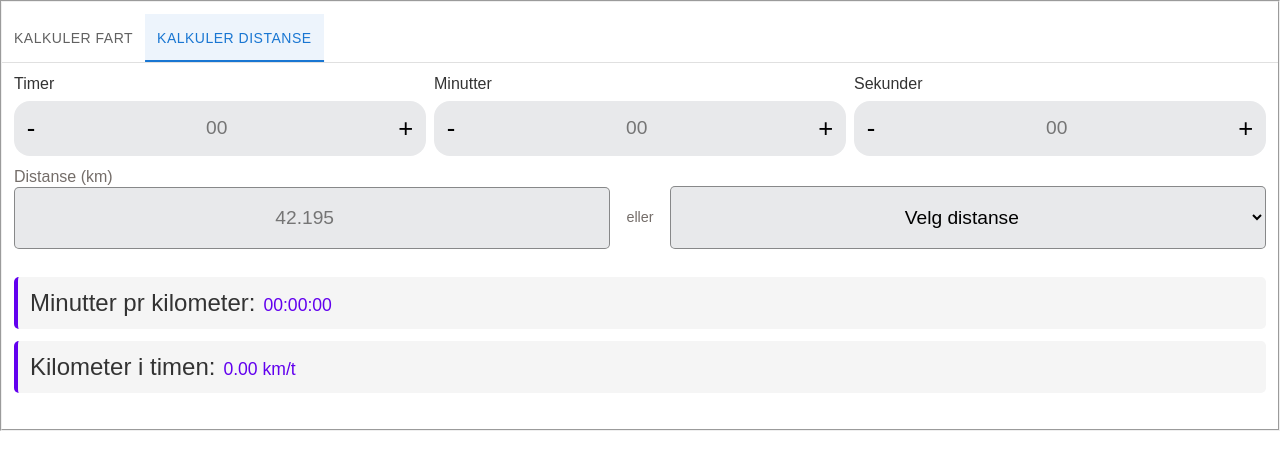
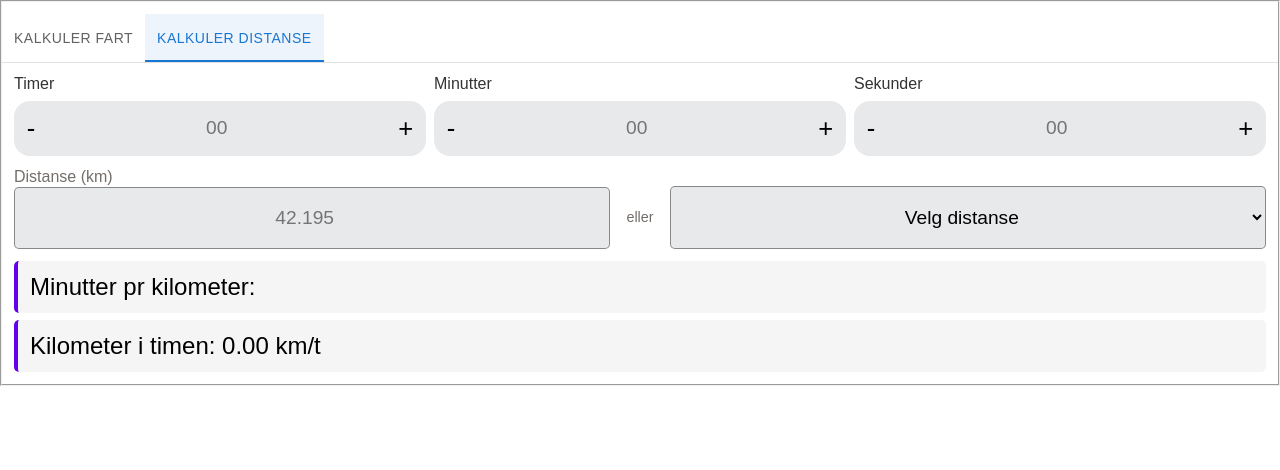
Before and after one commit to kronkake/PaceCalculator, a React (Vite) app: page / in a window 1280 px wide. Both pictures are taken after a click on the tab "KALKULER DISTANSE". Shown: the top 470 px of the page. Built offline with nearby package versions, Linux system fonts and the light colour scheme.

Commit message:
re-use list component

```diff
--- /dev/null
+++ b/src/components/ListItems.tsx
@@ -0,0 +1,17 @@
+import styled from "styled-components";
+
+export const DistanceList = styled.ol`
+  padding: 0;
+  margin: 0;
+  list-style: none;
+  display: flex;
+  flex-direction: column;
+  gap: 7.5px;
+`;
+
+export const DistanceListItem = styled.li`
+  padding: 12px;
+  background-color: #f5f5f5;
+  border-radius: 5px;
+  border-left: 4px solid #6200ee;
+`;
--- a/src/views/PaceCalculator/DistanceToPace.tsx
+++ b/src/views/PaceCalculator/DistanceToPace.tsx
@@ -2,7 +2,7 @@ import React, { ChangeEvent, FocusEvent, useEffect, useState } from "react";
 import { TextInput } from "../../components/TextInput";
 import { Select } from "../../components/Select";
 import styled from "styled-components";
-import { unitFormater } from "../../utils/paceFormats";
+import { formatTime, unitFormater } from "../../utils/paceFormats";
 import { distances } from "../../units/units";
 import { CountInput } from "../../components/CountInput";
 import { CountInputLayout } from "../../layout/CountLayout";
@@ -11,6 +11,7 @@ import {
   calculateRequiredSpeed,
   convertKmToPace,
 } from "../../utils/paceConversation";
+import { DistanceList, DistanceListItem } from "../../components/ListItems";
 
 const Wrap = styled.div`
   display: flex;
@@ -39,33 +40,6 @@ const OrText = styled.span`
   font-size: 0.9rem;
   padding: 0 8px;
   align-self: center;
-`;
-
-const ResultsContainer = styled.ol`
-  display: flex;
-  flex-direction: column;
-  gap: 12px;
-  margin-top: 16px;
-  padding: 0;
-  list-style: none;
-`;
-
-const ResultItem = styled.li`
-  padding: 12px;
-  background-color: #f5f5f5;
-  border-radius: 5px;
-  border-left: 4px solid #6200ee;
-`;
-
-const ResultLabel = styled.span`
-  font-weight: 500;
-  color: #333;
-`;
-
-const ResultValue = styled.span`
-  font-size: 1.1rem;
-  color: #6200ee;
-  margin-left: 8px;
 `;
 
 interface CalculatedResults {
@@ -168,9 +142,9 @@ export const DistanceToPace = () => {
         seconds: state.seconds,
       }
     );
-    const paceUnits = convertKmToPace(requiredSpeedKmPerHour);
+    const time = convertKmToPace(requiredSpeedKmPerHour);
     setResults({
-      pacePerKm: `${paceUnits.hours}:${paceUnits.minutes}:${paceUnits.seconds}`,
+      pacePerKm: formatTime(time),
       kmPerHour: requiredSpeedKmPerHour,
     });
   }, [state.hours, state.minutes, state.seconds, state.distance]);
@@ -238,16 +212,14 @@ export const DistanceToPace = () => {
         </InputGroup>
       </Label>
 
-      <ResultsContainer>
-        <ResultItem>
-          <ResultLabel>Minutter pr kilometer:</ResultLabel>
-          <ResultValue>{results.pacePerKm}</ResultValue>
-        </ResultItem>
-        <ResultItem>
-          <ResultLabel>Kilometer i timen:</ResultLabel>
-          <ResultValue>{results.kmPerHour} km/t</ResultValue>
-        </ResultItem>
-      </ResultsContainer>
+      <DistanceList>
+        <DistanceListItem>
+          Minutter pr kilometer: {results.pacePerKm}
+        </DistanceListItem>
+        <DistanceListItem>
+          Kilometer i timen: {results.kmPerHour} km/t
+        </DistanceListItem>
+      </DistanceList>
     </Wrap>
   );
 };
--- a/src/views/PaceCalculator/PaceToDistance.tsx
+++ b/src/views/PaceCalculator/PaceToDistance.tsx
@@ -10,28 +10,13 @@ import {
 } from "../../utils/paceConversation";
 import { CountInput } from "../../components/CountInput";
 import { CountInputLayout } from "../../layout/CountLayout";
+import { DistanceList, DistanceListItem } from "../../components/ListItems";
 
 const Wrap = styled.div`
   display: flex;
   flex-direction: column;
   gap: 12px;
   width: 100%;
-`;
-
-const DistanceList = styled.ol`
-  padding: 0;
-  margin: 0;
-  list-style: none;
-  display: flex;
-  flex-direction: column;
-  gap: 7.5px;
-`;
-
-const DistanceListItem = styled.li`
-  padding: 12px;
-  background-color: #f5f5f5;
-  border-radius: 5px;
-  border-left: 4px solid #6200ee;
 `;
 
 interface formattedDistances {
```
